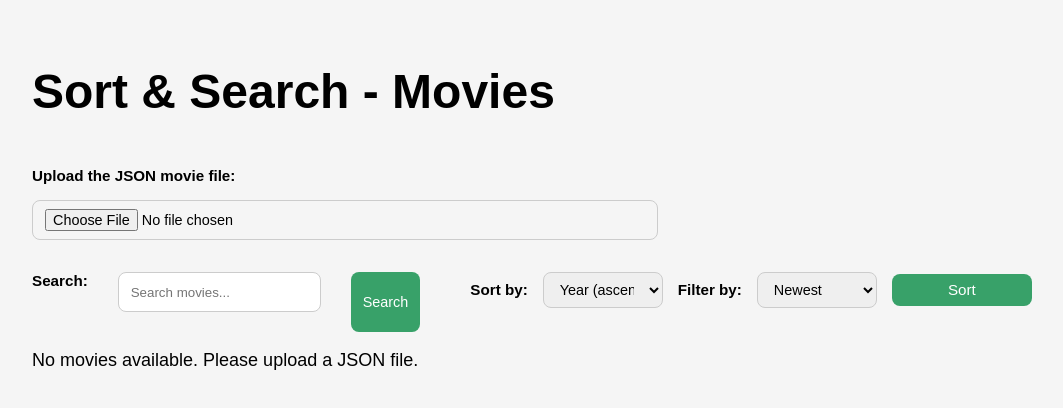
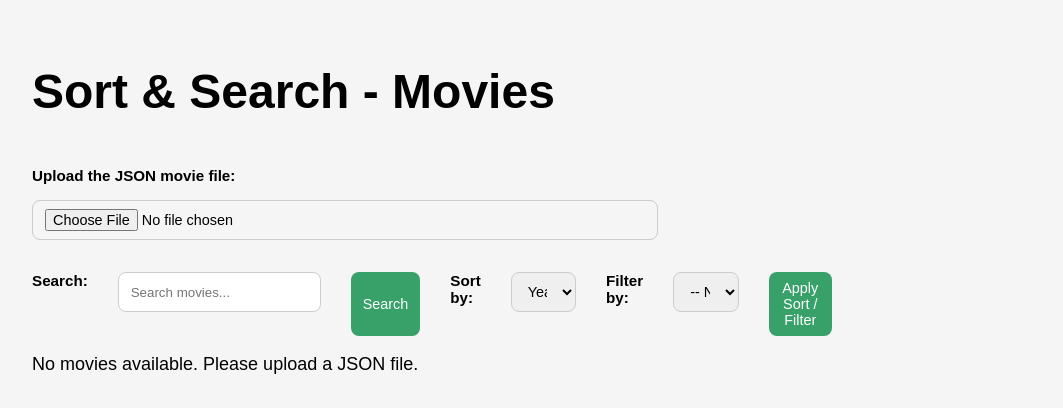
Before and after one commit to Clarissa003/algorithmProgramming, a React (Create React App) app in the folder movieSort/: page / in a window 1280 px wide. Shown: the top 408 px of the page, without its empty margins (0-1063 px from the left). Built offline with nearby package versions, Linux system fonts and the light colour scheme.

Commit message:
fixed algorithms logic

```diff
--- a/movieSort/src/MovieApp.js
+++ b/movieSort/src/MovieApp.js
@@ -2,8 +2,9 @@ import React, { useState } from "react";
 
 const MovieApp = () => {
   const [movies, setMovies] = useState([]);
-  const [selectedRating, setSelectedRating] = useState("year");
-  const [selectedYear, setSelectedYear] = useState("newest");
+  const [originalMovies, setOriginalMovies] = useState([]); // <-- store full movie list
+  const [selectedSort, setSelectedSort] = useState("yearAsc");
+  const [selectedFilter, setSelectedFilter] = useState("");
   const [searchQuery, setSearchQuery] = useState("");
 
   // Handle JSON file upload
@@ -14,7 +15,8 @@ const MovieApp = () => {
       reader.onload = (e) => {
         try {
           const json = JSON.parse(e.target.result);
-          setMovies(json); // Set the movie data after loading from file
+          setOriginalMovies(json); // full list
+          setMovies(json);         // display list
         } catch (error) {
           console.error("Invalid JSON file");
         }
@@ -25,8 +27,7 @@ const MovieApp = () => {
 
   // Import and apply sorting/filtering
   const handleImport = async () => {
-    // Ensure there's movie data before proceeding
-    if (movies.length === 0) {
+    if (originalMovies.length === 0) {
       console.error("No movies available to process.");
       return;
     }
@@ -37,9 +38,9 @@ const MovieApp = () => {
         "Content-Type": "application/json",
       },
       body: JSON.stringify({
-        movies: movies, // Add the movies data here
-        sortBy: selectedRating,  // Sort by year or rating
-        filterBy: selectedYear,  // Filter by newest or oldest
+        movies: originalMovies,      // use full list
+        sortBy: selectedSort,
+        filterBy: selectedFilter,
       }),
     });
 
@@ -50,9 +51,8 @@ const MovieApp = () => {
     }
 
     const data = await response.json();
-    setMovies(data); // Updates the movie list after sorting/filtering
+    setMovies(data); // update displayed list
   };
-
 
   // Handle searching movies by title
   const handleSearch = async () => {
@@ -60,6 +60,7 @@ const MovieApp = () => {
     const data = await response.json();
     setMovies(data);
   };
+
 
   return (
     <div className="min-h-screen flex flex-col items-center justify-center p-16 bg-gray-100">
@@ -75,8 +76,8 @@ const MovieApp = () => {
         />
       </div>
 
-      <div className="sortBox">
-        <label className="block text-sm font-semibold mb-1">Search:</label>
+      <div className="sortBox w-full max-w-2xl space-y-4">
+        <label className="block text-sm font-semibold">Search:</label>
         <input
           type="text"
           value={searchQuery}
@@ -84,42 +85,44 @@ const MovieApp = () => {
           placeholder="Search movies..."
           className="border p-2 text-sm rounded-lg w-full"
         />
-        <button onClick={handleSearch} className="bg-green-500 text-white px-4 py-[0.6rem] text-sm rounded-lg w-full h-[42px]">
+        <button
+          onClick={handleSearch}
+          className="bg-green-500 text-white px-4 py-2 text-sm rounded-lg w-full"
+        >
           Search
         </button>
 
-        <div className="sortFilterBox">
-          <label className="block text-sm font-semibold mb-1">Sort by:</label>
+        <label className="block text-sm font-semibold">Sort by:</label>
         <select
-            value={selectedRating}
-            onChange={(e) => setSelectedRating(e.target.value)}
+          value={selectedSort}
+          onChange={(e) => setSelectedSort(e.target.value)}
           className="border p-2 text-sm rounded-lg w-full"
         >
-            <option value="year">Year (ascendant order)</option>
-            <option value="year">Year (descendant order)</option>
-            <option value="rating">Rating (ascendant order)</option>
-            <option value="rating">Rating (descendant order)</option>
+          <option value="year-asc">Year (ascendant order)</option>
+          <option value="year-desc">Year (descendant order)</option>
+          <option value="rating-asc">Rating (ascendant order)</option>
+          <option value="rating-desc">Rating (descendant order)</option>
         </select>
 
-          <label className="block text-sm font-semibold mb-1">Filter by:</label>
+        <label className="block text-sm font-semibold">Filter by:</label>
         <select
-            value={selectedYear}
-            onChange={(e) => setSelectedYear(e.target.value)}
+          value={selectedFilter}
+          onChange={(e) => setSelectedFilter(e.target.value)}
           className="border p-2 text-sm rounded-lg w-full"
         >
+          <option value="none">-- No Filter --</option>
           <option value="oldest">Oldest</option>
           <option value="newest">Newest</option>
-            <option value="newest">Highest rated</option>
-            <option value="newest">Lowest Rated</option>
+          <option value="highest">Highest Rated</option>
+          <option value="lowest">Lowest Rated</option>
         </select>
 
         <button
           onClick={handleImport}
-            className="bg-green-500 text-white px-4 py-[0.6rem] text-sm rounded-lg w-full h-[42px]"
+          className="bg-blue-500 text-white px-4 py-2 text-sm rounded-lg w-full"
         >
-            Sort
+          Apply Sort / Filter
         </button>
-        </div>
       </div>
 
       <div className="movieBox">
@@ -130,11 +133,9 @@ const MovieApp = () => {
             <div key={index} className="movieCard">
               <img src={movie.image} alt={movie.title} className="movieImage" />
               <div className="movieDescription">
-                <h3 className="font-semibold text-2xl mb-2 text-gray-800">{movie.title}</h3>
-                <div className="movieDetails">
-                  <span>Year: {movie.year}</span>
-                  <span>Rating: {movie.rating}/10</span>
-                </div>
+              <h3 className="movieDetails">{movie.title}</h3>
+              <p className="text-sm">Year: {movie.year}</p>
+              <p className="text-sm">Rating: {movie.rating}/10</p>
             </div>
             </div>
           ))
```
Also changed, not shown: 2 other files (tests, documents, lock files or other folders). Lines whose indentation alone changed are shown as unchanged.
